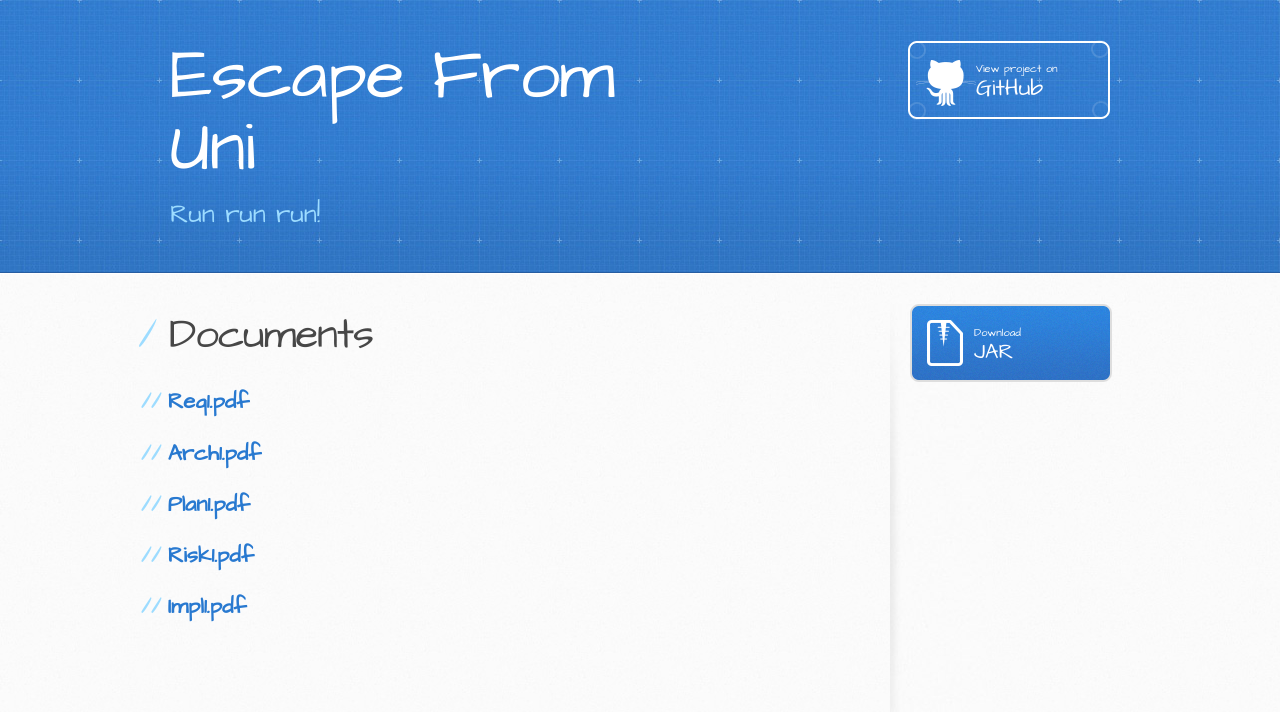
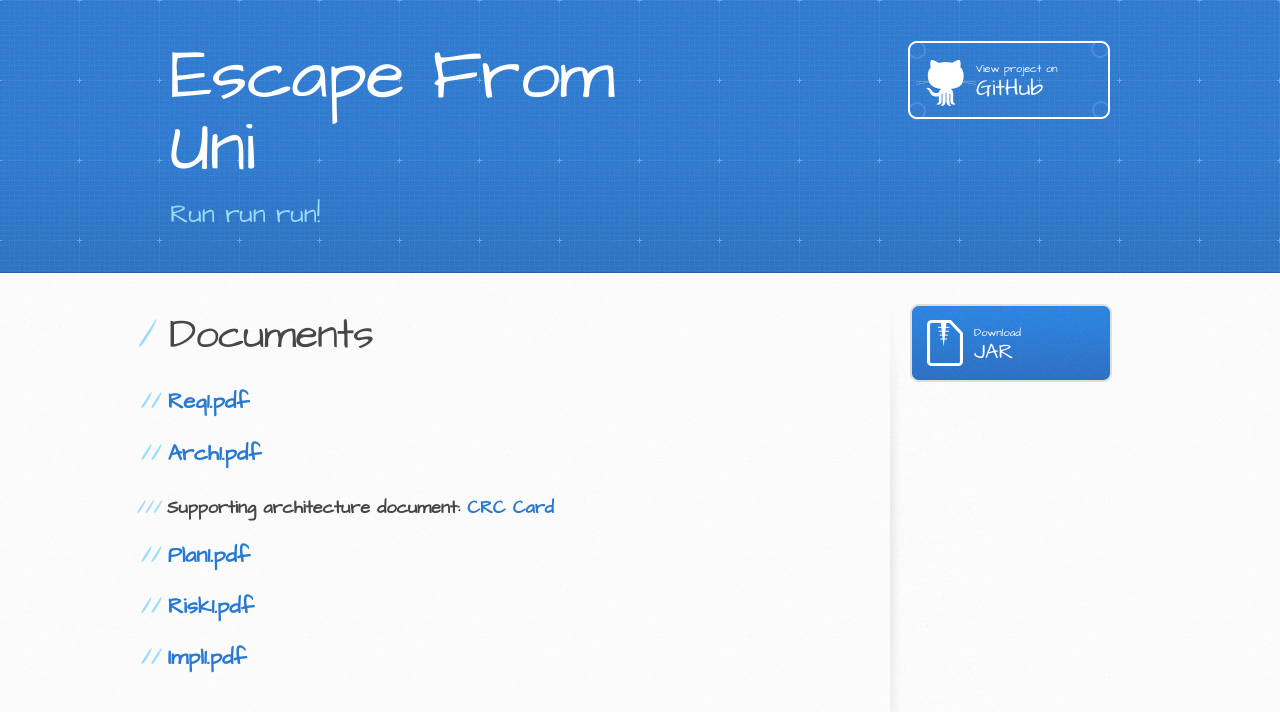
Before and after one commit to escape-from-uni/escape-from-uni.github.io, a Jekyll site: the page built from index.markdown, in a window 1280 px wide. Shown: the top 712 px of the page. Built offline with Jekyll 4.4.1, drawn with Linux system fonts in a browser that asks for light colours; our own code applies the rules of GitHub Pages for plain Markdown files.

Commit message:
Add supporting architecture document (CRC card) under Arch1

```diff
--- a/index.markdown
+++ b/index.markdown
@@ -6,6 +6,7 @@
 
 ## [Req1.pdf](https://docs.google.com/document/d/14WLrYiu-Kyfvmaaur34Ac2DQMg3sdHkVzIXGKpx2als)
 ## [Arch1.pdf](https://docs.google.com/document/d/11xOEDABJX3mKX0NBE3FMmpLlaLgeGlKi_UH_kvWGz0U)
+### Supporting architecture document: [CRC Card](https://drive.google.com/file/d/1wHhhKS6kM6xWBjTZMQQTebHPzphnIAsM/view?usp=sharing)
 ## [Plan1.pdf](https://docs.google.com/document/d/14HtEC43lXPSArmGxVsPV3zZdgpDReIoj-UL0VRDTm7k)
 ## [Risk1.pdf](https://docs.google.com/document/d/1VeXGTjoGHkr_3nq36DAtoAr0F2URR5sL55XiPgJvNSo)
 ## [Impl1.pdf](https://docs.google.com/document/d/1CWU3vWAC9SIn7TffVWqK80HflwP4JdWJY5-EorGJHCE)
```
